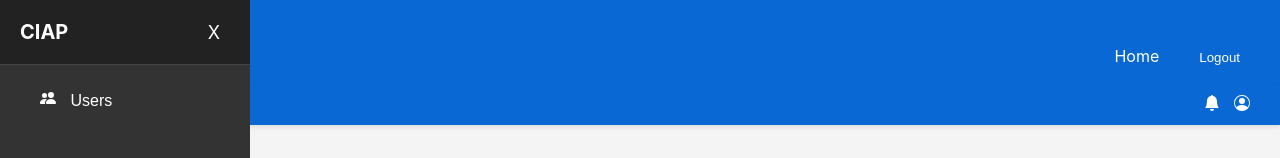
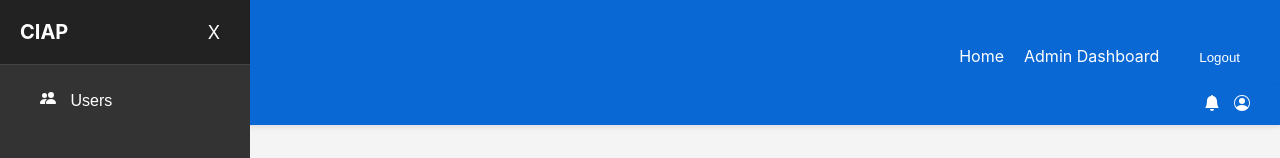
Before and after one commit to bvilane/CIAP, a React (Create React App) app in the folder ciap-frontend/: page /admin-dashboard in a window 1280 px wide. Shown: the top 158 px of the page. Built offline with nearby package versions, Linux system fonts and the light colour scheme; sample sign-in values are in the browser's storage.

Commit message:
Updated Header and Login Form

```diff
--- a/ciap-frontend/src/components/Header/Header.js
+++ b/ciap-frontend/src/components/Header/Header.js
@@ -1,10 +1,11 @@
 import React from 'react';
 import { Link, useNavigate } from 'react-router-dom';
-import './Header.css'; // Ensure this path is correct
+import './Header.css';
 
 const Header = () => {
     const navigate = useNavigate();
-    const isLoggedIn = localStorage.getItem('token'); // Check if user is logged in
+    const isLoggedIn = localStorage.getItem('token');
+    const isAdmin = localStorage.getItem('is_admin') === 'true';
 
     const handleLogout = () => {
         localStorage.removeItem('token');
@@ -13,12 +14,14 @@ const Header = () => {
     };
 
     return (
-        <div className="header"> {/* Use 'header' to match CSS */}
+        <div className="header">
             <div className="logo">
-                <Link to="/" className="navbar-brand">CIAP</Link> {/* Use 'navbar-brand' under 'logo' */}
+                <Link to="/" className="navbar-brand">CIAP</Link>
             </div>
-            <nav className="navigation"> {/* Use 'navigation' for nav links */}
+            <nav className="navigation">
                 <Link to="/" className="nav-link">Home</Link>
+                {isLoggedIn && !isAdmin && <Link to="/dashboard" className="nav-link">Dashboard</Link>}
+                {isLoggedIn && isAdmin && <Link to="/admin-dashboard" className="nav-link">Admin Dashboard</Link>}
                 {isLoggedIn && <button className="nav-link" onClick={handleLogout}>Logout</button>}
                 {!isLoggedIn && <Link to="/login" className="nav-link">Login</Link>}
                 {!isLoggedIn && <Link to="/register" className="nav-link">Register</Link>}
--- a/ciap-frontend/src/components/LoginForm/LoginForm.js
+++ b/ciap-frontend/src/components/LoginForm/LoginForm.js
@@ -37,9 +37,9 @@ function LoginForm() {
     };
 
     return (
-        <div>
+        <div className="login-container">
             <h2>Login</h2>
-            {error && <p>{error}</p>}
+            {error && <p className="error-message">{error}</p>}
             {success && <p>{success}</p>}
             <form onSubmit={handleLogin}>
                 <label>
```
